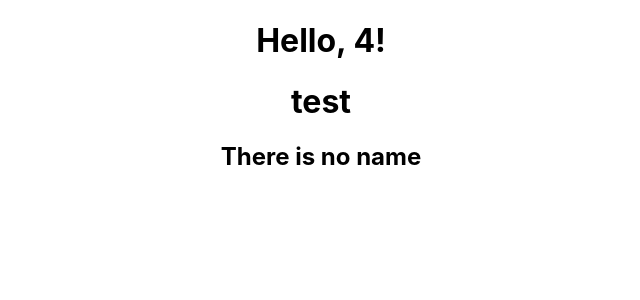
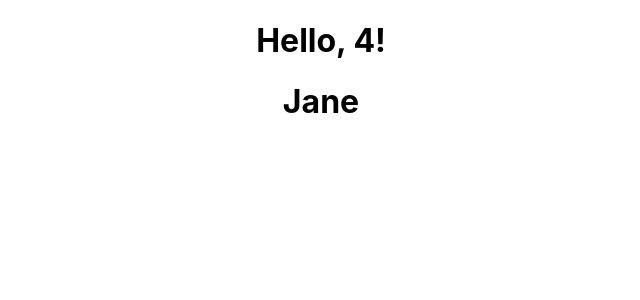
Before and after one commit to vanguyen333/firstReactApp, a React (Create React App) app: page / in a window 1280 px wide. Shown: the top 300 px of the page, without its empty margins (319-959 px from the left). Built offline with nearby package versions, Linux system fonts and the light colour scheme.

Commit message:
show name of Jane

```diff
--- a/src/App.js
+++ b/src/App.js
@@ -1,13 +1,15 @@
 import "./App.css";
 
 const App = () => {
-  const name = null;
+  const name = "Jane";
 
   return (
     <div className="App">
       <h1>Hello, {2 + 2}!</h1>
       {name ? (
-        <>test</>
+        <>
+          <h1>{name}</h1>
+        </>
       ) : (
         <>
           <h1>test</h1>
```
